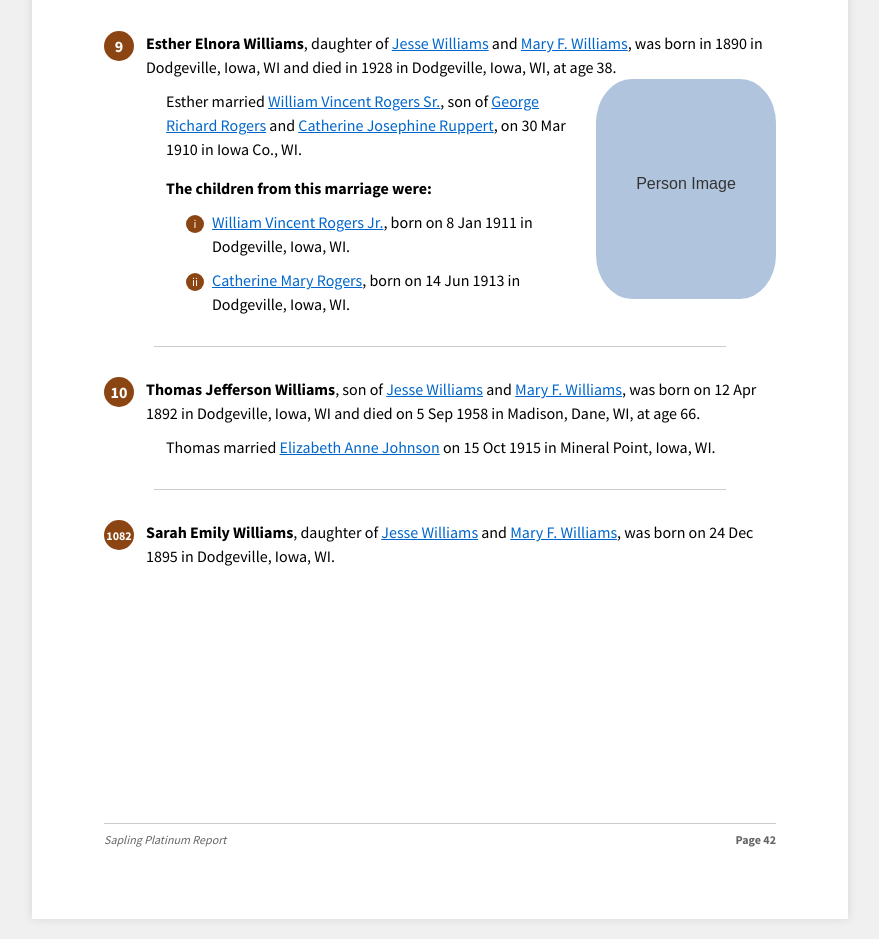
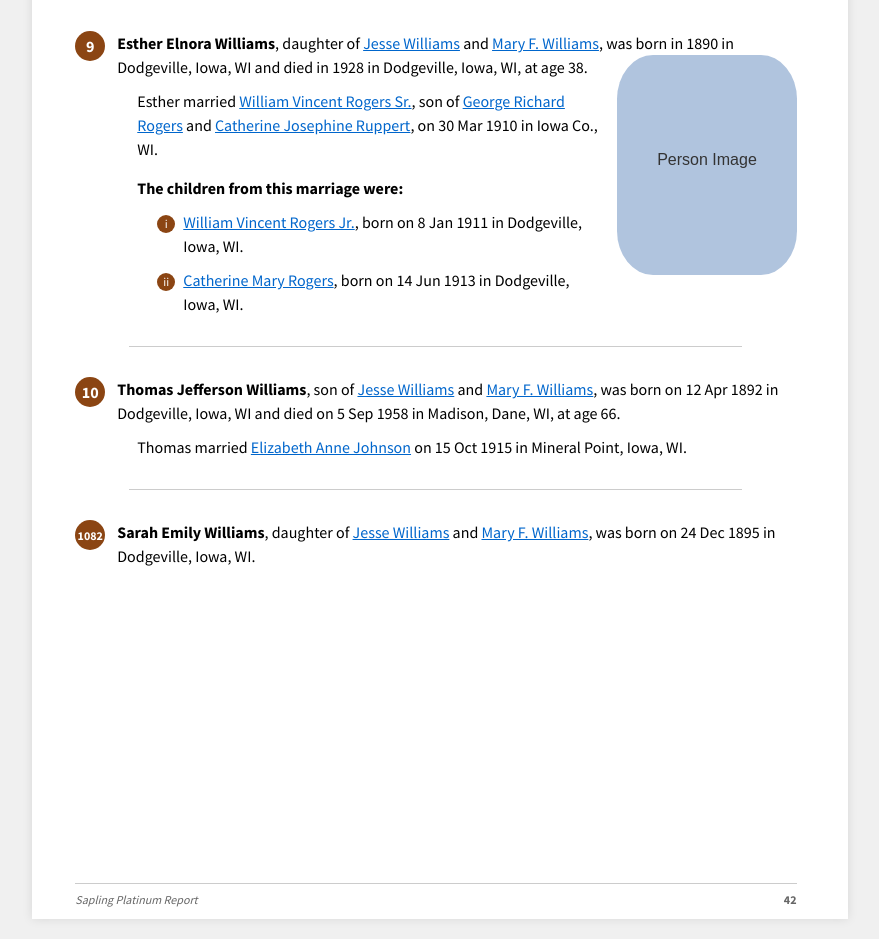
Before and after one commit to duresha/legacy-sheet-template, a website built with Vite: page src/index.html in a window 1280 px wide. Shown: the part 157-1096 px from the top of the page, without its empty margins (200-1079 px from the left). Built offline with nearby package versions, Linux system fonts and the light colour scheme; files whose address does not match are found by name.

Commit message:
fix: align footer and padding boundaries to precisely match Canva layout (0.123in bottom)

```diff
--- a/src/index.html
+++ b/src/index.html
@@ -67,7 +67,7 @@
         <!-- Footer -->
         <div class="footer">
             <div class="report-name">Sapling Platinum Report</div>
-            <div class="page-number">Page 42</div>
+            <div class="page-number">42</div>
         </div>
     </div>
 
--- a/src/style.css
+++ b/src/style.css
@@ -27,7 +27,8 @@ body {
     height: 11in;
     background: white;
     margin: 20px auto;
-    padding: 0.75in;
+    /* Corrected bottom padding to be exactly 0.123in from the bottom */
+    padding: 0.75in 0.536in 0.123in 0.451in; /* top right bottom left */
     box-sizing: border-box;
     position: relative;
     box-shadow: 0 0 10px rgba(0,0,0,0.1);
@@ -157,9 +158,9 @@ a {
 /* Footer */
 .footer {
     position: absolute;
-    bottom: 0.75in;
-    left: 0.75in;
-    right: 0.75in;
+    bottom: 0.123in; /* Match the bottom padding */
+    left: 0.451in; /* Match the left padding */
+    right: 0.536in; /* Match the right padding */
     display: flex;
     justify-content: space-between;
     font-size: 12px;
@@ -188,7 +189,7 @@ a {
         width: 8.5in;
         height: 11in;
         margin: 0;
-        padding: 0.75in;
+        padding: 0.75in 0.536in 0.123in 0.451in; /* Match the main padding */
         box-shadow: none;
         page-break-after: always;
     }
```
